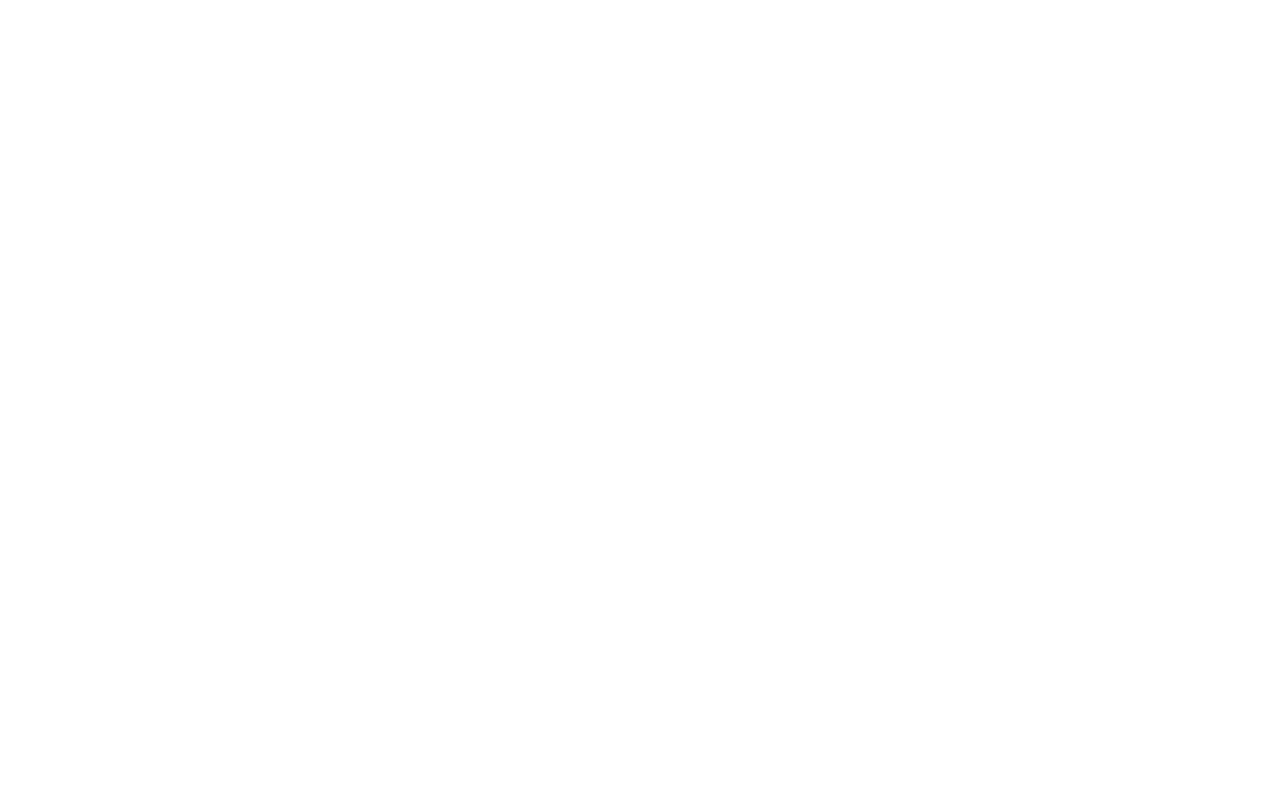
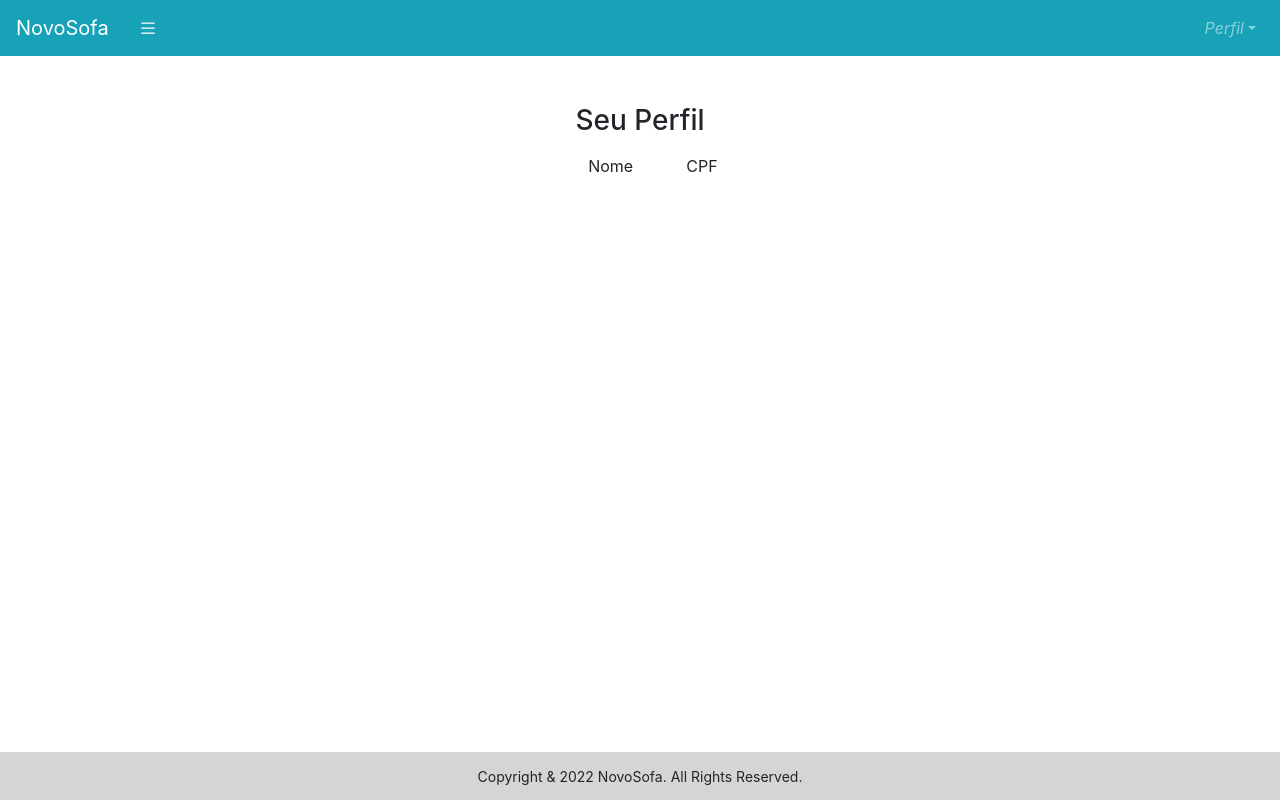
Before and after one commit to Vitoria-Emanuely/NovoSofa, a Vue app: page /perfil in a window 1280 px wide. Built offline with nearby package versions, Linux system fonts and the light colour scheme; no server answers.

Commit message:
alteração dos routes e criado PerfilView

```diff
--- a/package.json
+++ b/package.json
@@ -10,6 +10,7 @@
   "dependencies": {
     "@mdi/font": "^6.7.96",
     "@popperjs/core": "^2.11.5",
+    "axios": "^0.27.2",
     "bootstrap": "4.6",
     "bootstrap-vue": "^2.22.0",
     "core-js": "^3.8.3",
--- a/src/layouts/DefaultLayout.vue
+++ b/src/layouts/DefaultLayout.vue
@@ -1,5 +1,6 @@
 <template>
   <div>
+
     <div>
       <b-sidebar id="sidebar-1" title="NovoSofa" shadow>
         <b-list-group>
@@ -11,7 +12,7 @@
     </div>
     <div>
       <b-navbar toggleable="lg" type="dark" variant="info">
-        <b-navbar-brand href="#">NovoSofa</b-navbar-brand>
+        <b-navbar-brand href="/">NovoSofa</b-navbar-brand>
         <button class="btn sidebar-button" v-b-toggle.sidebar-1>
           <b-icon icon="list" aria-hidden="true"></b-icon>
         </button>
@@ -22,17 +23,19 @@
               <template #button-content>
                 <em>Perfil</em>
               </template>
-              <b-dropdown-item href="#">Minha Conta</b-dropdown-item>
+              <b-dropdown-item href="/perfil">Minha Conta</b-dropdown-item>
 
               <b-dropdown-item href="/login">Sair
-                <!-- <router-link :to="'/login'">Sair</router-link> -->
+                <!--<router-link to="/login">Sair</router-link>-->
               </b-dropdown-item>
             </b-nav-item-dropdown>
           </b-navbar-nav>
         </b-collapse>
       </b-navbar>
     </div>
+
     <router-view></router-view>
+
     <footer class="navbar fixed-bottom d-flex justify-content-center">
       <span class="p-1"><small>Copyright &amp; 2022 NovoSofa. All Rights Reserved.</small></span>
     </footer>
--- a/src/pages/HomeView.vue
+++ b/src/pages/HomeView.vue
@@ -1,6 +1,9 @@
 <template>
-    <h1 class="h1">{{ titulo }}</h1>
-
+  <div>
+    <div class="d-flex justify-content-center mt-5">
+      <h1>{{ titulo }}</h1>
+    </div>
+  </div>
 </template>
 
 <script>
--- a/src/pages/LoginView.vue
+++ b/src/pages/LoginView.vue
@@ -96,6 +96,7 @@
         aria-label="Close"
       ></button>
     </div>
+    <aaa/>
   </div>
 </template>
 
@@ -103,12 +104,13 @@
 // import * as fb from '@/plugins/firebase'
 export default {
     data() {
-        // return {
+        return {
+          aaa:"aaa",
         //     user: {},
         //     show: false,
         //     errorLogin: false,
         //     novaConta: false,
-        // }
+        }
     },
     methods: {
         // reset() {
--- /dev/null
+++ b/src/pages/PerfilView.vue
@@ -0,0 +1,60 @@
+<template>
+    <div>
+        <div class="container">
+            <div class="container">
+                <div class="d-flex justify-content-center mt-5">
+                    <h3>Seu Perfil</h3>
+                </div>
+                <div class="d-flex justify-content-center mt-2">
+                    <div class="row justify-content-around">
+                        <div class="col-4">
+                            <div class="col-4">
+                                <label for="" class="">Nome</label>
+                                <p>{{ nome }}</p>
+                            </div>
+                        </div>
+                        <div class="col-4">
+                            <div class="col-4">
+                                <label for="" class="">CPF</label>
+                                <p>{{ cpf }}</p>
+                            </div>
+                        </div>
+                    </div>
+                </div>
+            </div>
+        </div>
+
+    </div>
+</template>
+
+<script>
+import axios from 'axios'
+
+export default {
+    data() {
+        return {
+            nome: null,
+            cpf: null
+        }
+    },
+
+    created: function () {
+        this.buscaDados();
+    },
+
+    methods: {
+        buscaDados: function () {
+            axios.get('http://localhost:8091/buscaDados')
+                .then(function (res) {
+                    this.nome = res.data.results;
+                })
+                .catch(function (err) {
+                    console.log(err);
+                })
+        }
+    },
+}
+</script>
+
+<style>
+</style>
--- a/src/router/index.js
+++ b/src/router/index.js
@@ -3,13 +3,16 @@
 
 Vue.use(VueRouter)
 
-const router =  new VueRouter ({
+const router = new VueRouter({
   mode: "history",
   base: "/",
   routes: [
     {
       path: '/',
       component: () => import('@/layouts/DefaultLayout.vue'),
+      meta: {
+        requiresAuth: true
+      },
       children: [
         {
           path: '',
@@ -17,15 +20,14 @@
           component: () => import('@/pages/HomeView.vue'),
           meta: { requiresAuth: true }
         },
-      ]
+        {
+          path: 'perfil',
+          name: 'perfil',
+          component: () => import('@/pages/PerfilView.vue')
         },
         {
-      path: '/login',
-      component: () => import('@/layouts/BlankLayout.vue'),
-      children: [
-          {
           path: 'login',
-              name: 'Login',
+          name: 'login',
           component: () => import('@/pages/LoginView.vue')
         },
       ]
```
Also changed, not shown: 1 other file (tests, documents, lock files or other folders). Lines whose indentation alone changed are shown as unchanged.
